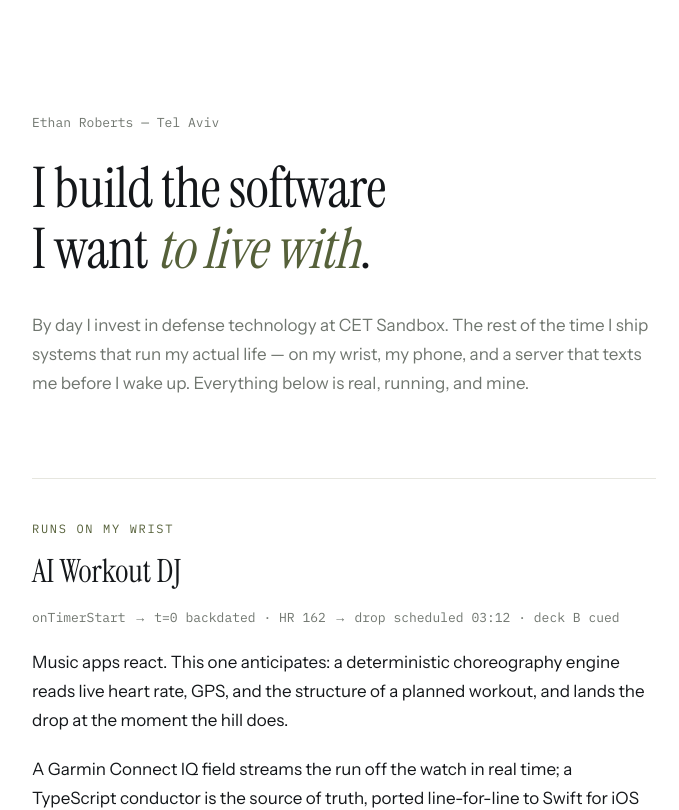
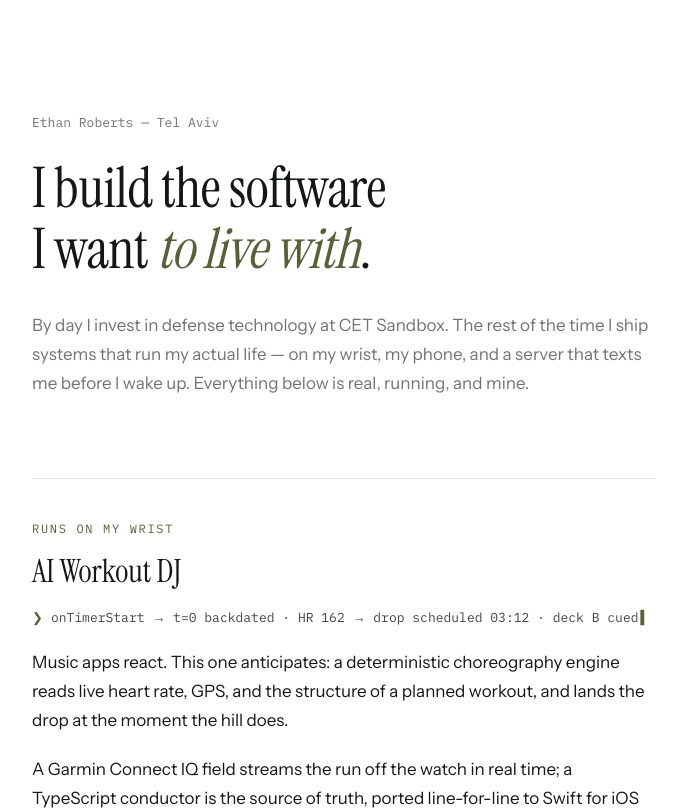
Before and after one commit to eroberts7799/portfolio, a Next.js app: page / in a window 1280 px wide. Shown: the top 810 px of the page, without its empty margins (296-975 px from the left). Built offline with nearby package versions, Linux system fonts and the light colour scheme.

Commit message:
style(design): FINDING-001 — distinguish telemetry traces from stack metadata (ink text, olive prompt, blinking cursor)

```diff
--- a/app/globals.css
+++ b/app/globals.css
@@ -55,3 +55,23 @@ body {
     opacity: 1;
   }
 }
+
+/* Live-telemetry signature: traces end in a breathing cursor. */
+@keyframes blink {
+  50% {
+    opacity: 0;
+  }
+}
+
+.trace::after {
+  content: "▍";
+  margin-left: 0.125rem;
+  color: var(--olive);
+  animation: blink 1.2s steps(2, start) infinite;
+}
+
+@media (prefers-reduced-motion: reduce) {
+  .trace::after {
+    animation: none;
+  }
+}
--- a/app/page.tsx
+++ b/app/page.tsx
@@ -76,7 +76,10 @@ export default function Home() {
             <h2 className="mt-3 font-serif text-[2rem] leading-tight">
               {p.title}
             </h2>
-            <p className="mt-4 font-mono text-[0.8125rem] leading-relaxed text-muted">
+            <p className="trace mt-4 font-mono text-[0.8125rem] leading-relaxed text-ink/80">
+              <span aria-hidden="true" className="mr-2 select-none text-olive">
+                ❯
+              </span>
               {p.trace}
             </p>
             {p.body.map((para) => (
```
